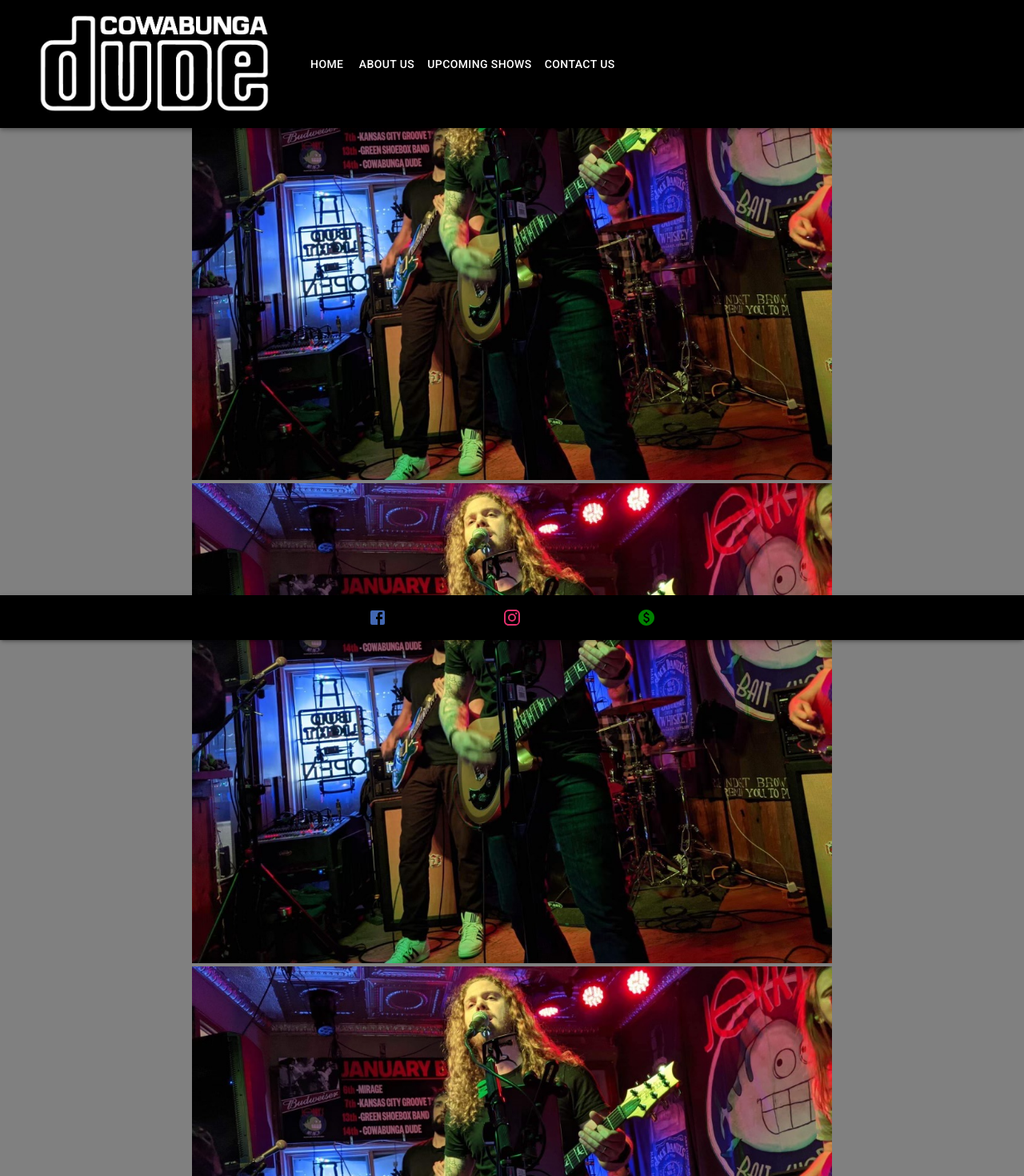
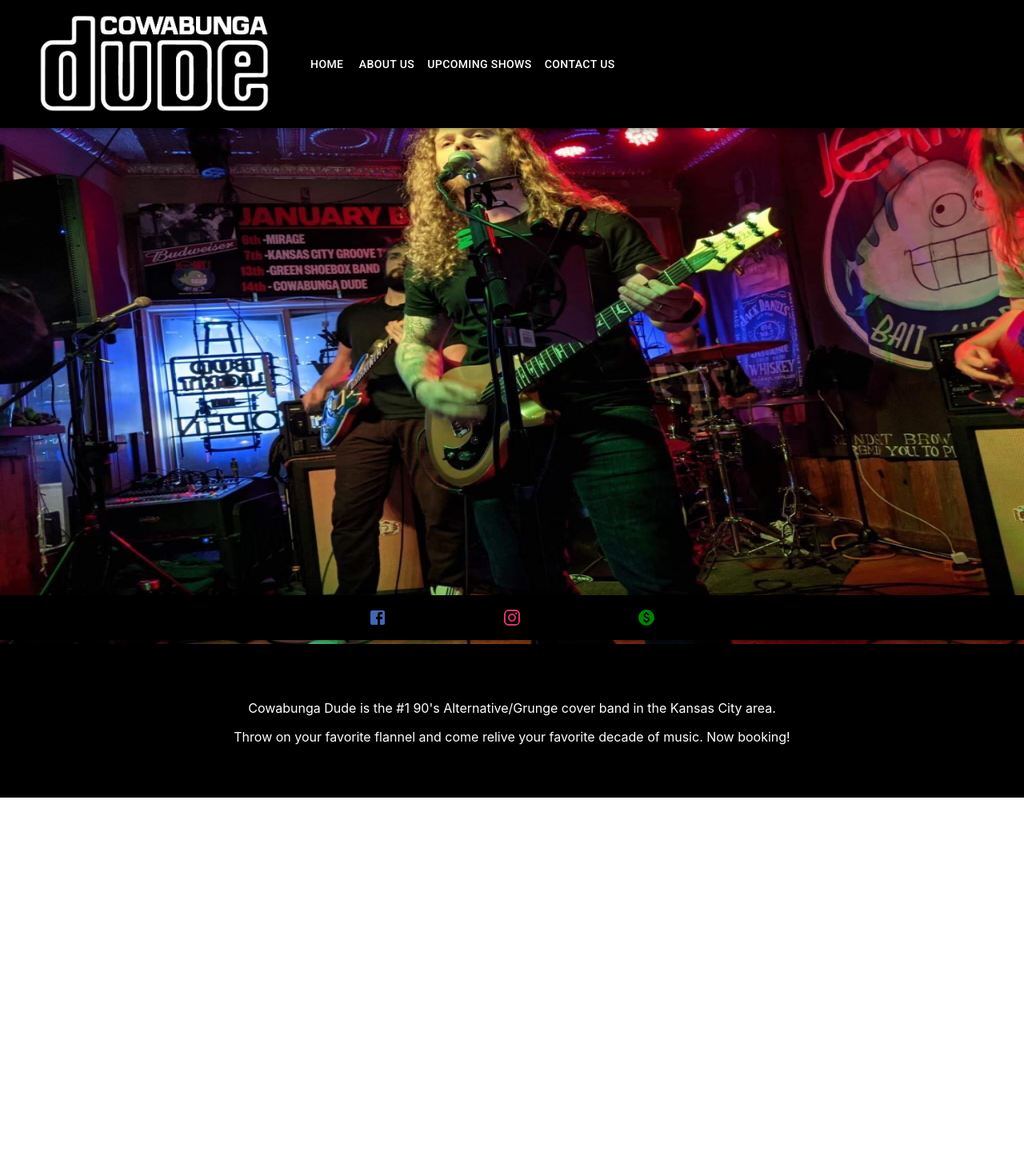
Before and after one commit to kylebreynolds/cowabunga-dude, a React (Create React App) app: page /Home in a window 1280 px wide. Shown: the top 1470 px of the page at 80% size. After the commit the page ends 997 px from the top, so only its background shows below. Built offline with nearby package versions, Linux system fonts and the light colour scheme.

Commit message:
update Home

```diff
--- a/src/App.css
+++ b/src/App.css
@@ -9,9 +9,23 @@
 }
 
 .App-hero {
-  height: 75vmin;
+  height: 85vmin;
+  width:100%;
+  padding-top: 50px;
+
 }
 
 .Body {
-  background-color: gray;
+  background-color: rgb(0, 0, 0);
+  color: white;
 }
+
+.Container {
+  background-color: black;
+  margin-top: 75px;
+
+}
+
+.Text {
+  padding: 50px;
+}
--- a/src/App.js
+++ b/src/App.js
@@ -24,7 +24,7 @@ function App() {
 
       <main>
         <ResponsiveAppBar></ResponsiveAppBar>
-        <div className='container'>
+        <div className='Container'>
         <Routes>
           <Route path='Home' element={<Home/>} />
           <Route path='About Us' element={<About/>} />
--- a/src/components/Footer.js
+++ b/src/components/Footer.js
@@ -5,6 +5,7 @@ import FacebookIcon from '@mui/icons-material/Facebook';
 import InstagramIcon from '@mui/icons-material/Instagram';
 import PaidIcon from '@mui/icons-material/Paid';
 import Paper from '@mui/material/Paper';
+
 
 export default function LabelBottomNavigation() {
   const [value, setValue] = React.useState('recents');
@@ -14,8 +15,8 @@ export default function LabelBottomNavigation() {
   };
 
   return (
-    <Paper sx={{ bgcolor:'green', position: 'fixed', bottom: 0, left: 0, right: 0}} elevation={3}>
-    <BottomNavigation sx={{bgcolor:"black", width: '100%' }} value={value} onChange={handleChange}>
+    <Paper sx={{ bgcolor:'black',  position: 'fixed', bottom: 0, left: 0, right: 0}} elevation={3}>
+    <BottomNavigation sx={{bgcolor:"black", width: '100%',}} value={value} onChange={handleChange}>
       <BottomNavigationAction
         style={{color:'#4267B2'}}
         value="recents"
--- a/src/components/Nav.js
+++ b/src/components/Nav.js
@@ -9,6 +9,7 @@ import MenuIcon from '@mui/icons-material/Menu';
 import Container from '@mui/material/Container';
 import Button from '@mui/material/Button';
 import MenuItem from '@mui/material/MenuItem';
+
 
 import {Link} from 'react-router-dom';
 
@@ -52,9 +53,11 @@ const ResponsiveAppBar = () => {
             }}
           >
           <img src={Logo} className='App-logo' alt='cowabunga dude logo'/>
+
           </Typography>
 
           <Box sx={{ flexGrow: 1, display: { xs: 'flex', md: 'none' } }}>
+
             <IconButton
               size="large"
               aria-label="account of current user"
@@ -94,6 +97,7 @@ const ResponsiveAppBar = () => {
               ))}
             </Menu>
           </Box>
+
           <Typography
             variant="h5"
             noWrap
@@ -124,6 +128,7 @@ const ResponsiveAppBar = () => {
                     </Link>
               </Button>
             ))}
+
           </Box>
 
         </Toolbar>
--- a/src/pages/Home.js
+++ b/src/pages/Home.js
@@ -6,10 +6,10 @@ function Home() {
     return(
         <section className='Body'>
         <img src={Hero} className='App-hero' alt='cowabunga dude live'/>
-        <img src={Hero} className='App-hero' alt='cowabunga dude live'/>
-        <img src={Hero} className='App-hero' alt='cowabunga dude live'/>
-        <img src={Hero} className='App-hero' alt='cowabunga dude live'/>
-        <img src={Hero} className='App-hero' alt='cowabunga dude live'/>
+        <div className='Text'>
+        <p>Cowabunga Dude is the #1 90's Alternative/Grunge cover band in the Kansas City area.   </p>
+        <p>Throw on your favorite flannel and come relive your favorite decade of music. Now booking!</p>
+        </div>
         </section>
     )
 }
```
Also changed, not shown: src/assets/rockhandgreen.png (added), src/pages/Tips.js (added).
